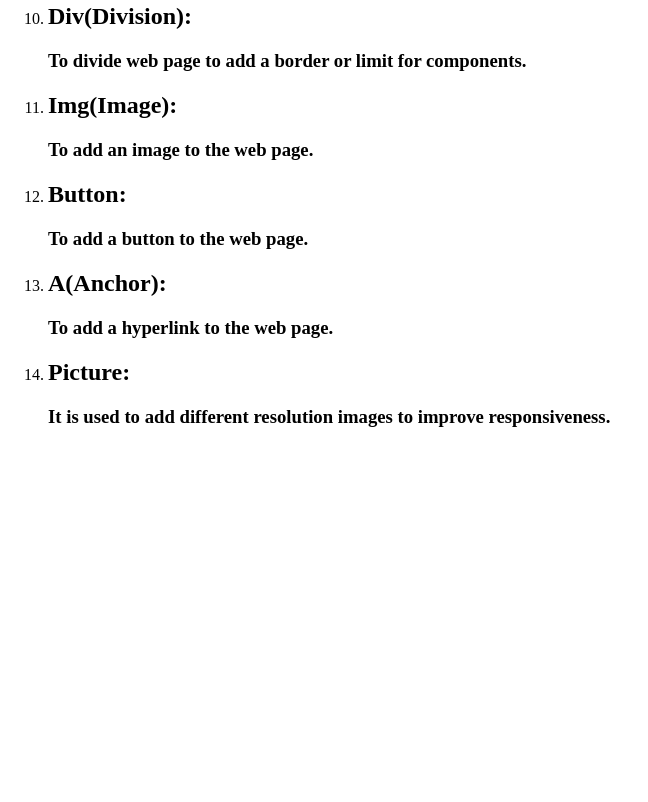
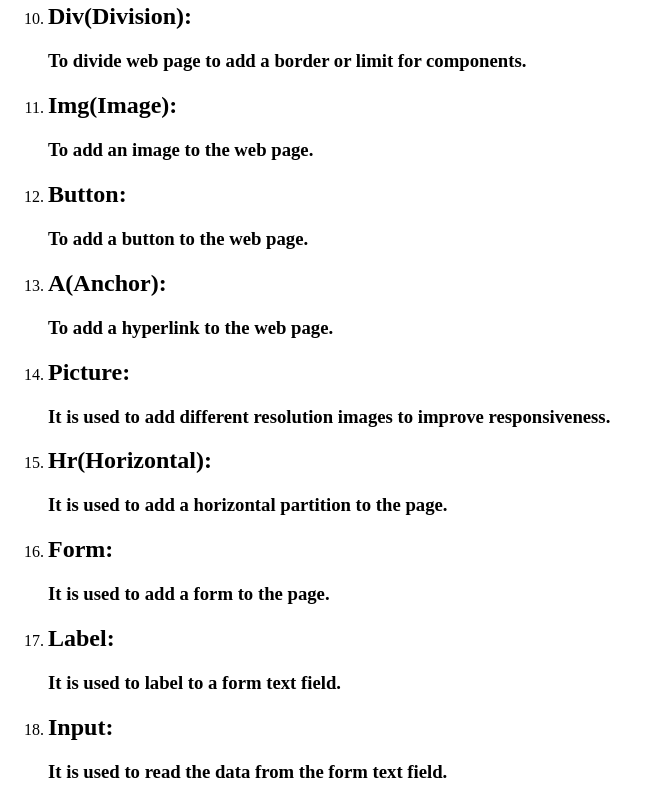
Before and after one commit to AarizAnsari/Tasks_CodeStore, a plain HTML site: page 20/02/2023/Html_tags_use.html in a window 1280 px wide. Shown: the part 967-1769 px from the top of the page, without its empty margins (0-648 px from the left). Before the commit the page ends 1413 px from the top, so only its background shows below. Drawn offline with Linux system fonts and the light colour scheme.

Commit message:
added more tags

```diff
--- a/20/02/2023/Html_tags_use.html
+++ b/20/02/2023/Html_tags_use.html
@@ -75,6 +75,22 @@
                <h2>Picture:</h2>
                <h3>It is used to add different resolution images to improve responsiveness.</h3>
             </li>
+            <li>
+               <h2>Hr(Horizontal):</h2>
+               <h3>It is used to add a horizontal partition to the page.</h3>
+            </li>
+            <li>
+               <h2>Form:</h2>
+               <h3>It is used to add a form to the page.</h3>
+            </li>
+            <li>
+               <h2>Label:</h2>
+               <h3>It is used to label to a form text field.</h3>
+            </li>
+            <li>
+               <h2>Input:</h2>
+               <h3>It is used to read the data from the form text field.</h3>
+            </li>
         </ol>
     </body>
 </html>
```
Also changed, not shown: 20/02/2023/Html_Page.html (+6 -0 lines), 1 other file.
